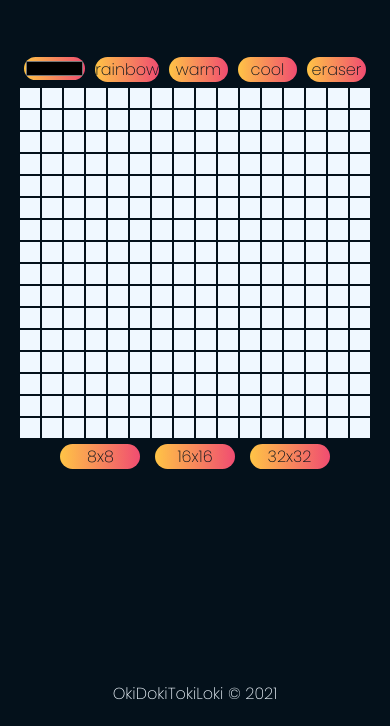
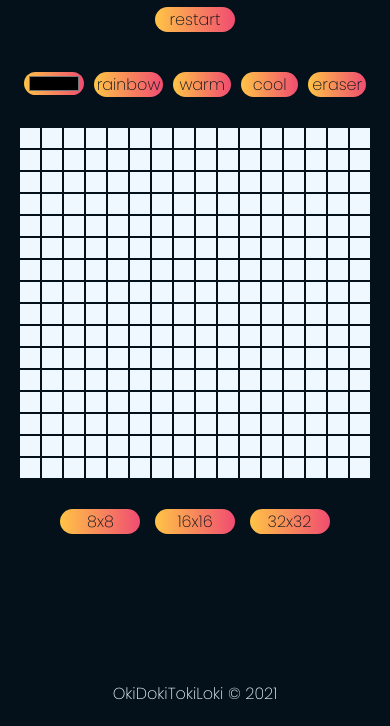
Before and after one commit to OkiDokiTokiLoki/doodle-sketch, a plain HTML site: page index.html in a window 390 px wide. Shown: the part 118-844 px from the top of the page. Drawn offline with Linux system fonts and the light colour scheme.

Commit message:
small screen size responsive

```diff
--- a/style.css
+++ b/style.css
@@ -145,31 +145,30 @@ footer a:hover{
 }
 
 @media screen and (max-width: 450px) {
-    body {
-        display: grid;
-        place-items: center;
-    }
 
     h1{
         font-size: 1.5rem;
+        margin: 50px 0 30px 0;
     }
 
     button,
     input{
-        margin: 5px;
+        margin: 10px 5px;
+        padding: 0 3px;
     }
 
     .toolbar{
-        margin-top: 100px;
+        margin-top: 20px;
         display: flex;
         width: 352px;
     }
 
     #grid{
+        margin: 20px 0;
         height: 352px;
         width: 352px;
     }
-  }
+}
 
 @media screen and (min-width: 451px) and (max-width: 650px) {
     body {
@@ -190,4 +189,4 @@ footer a:hover{
         height: 400px;
         width: 400px;
     }
-  }
+}
```
